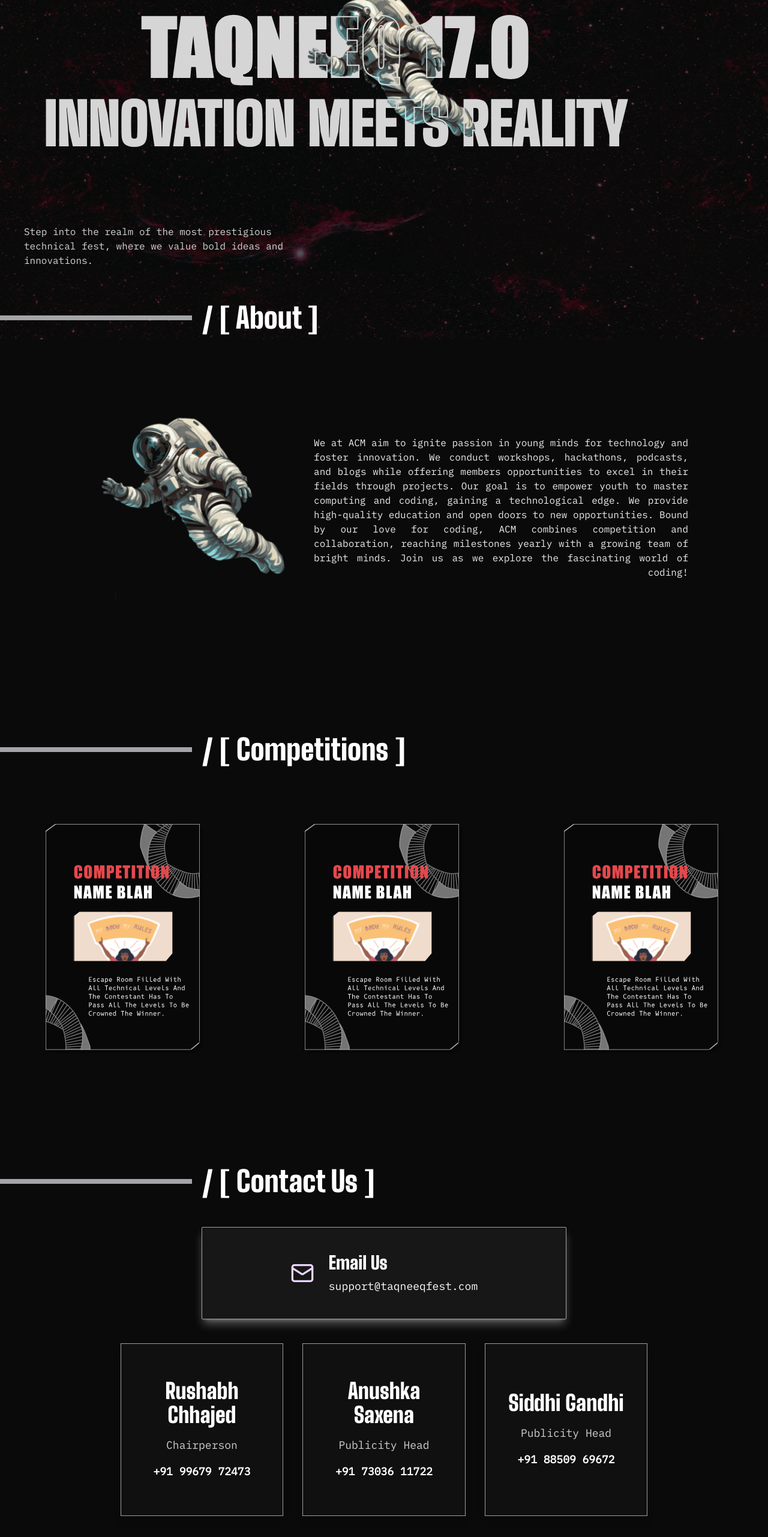
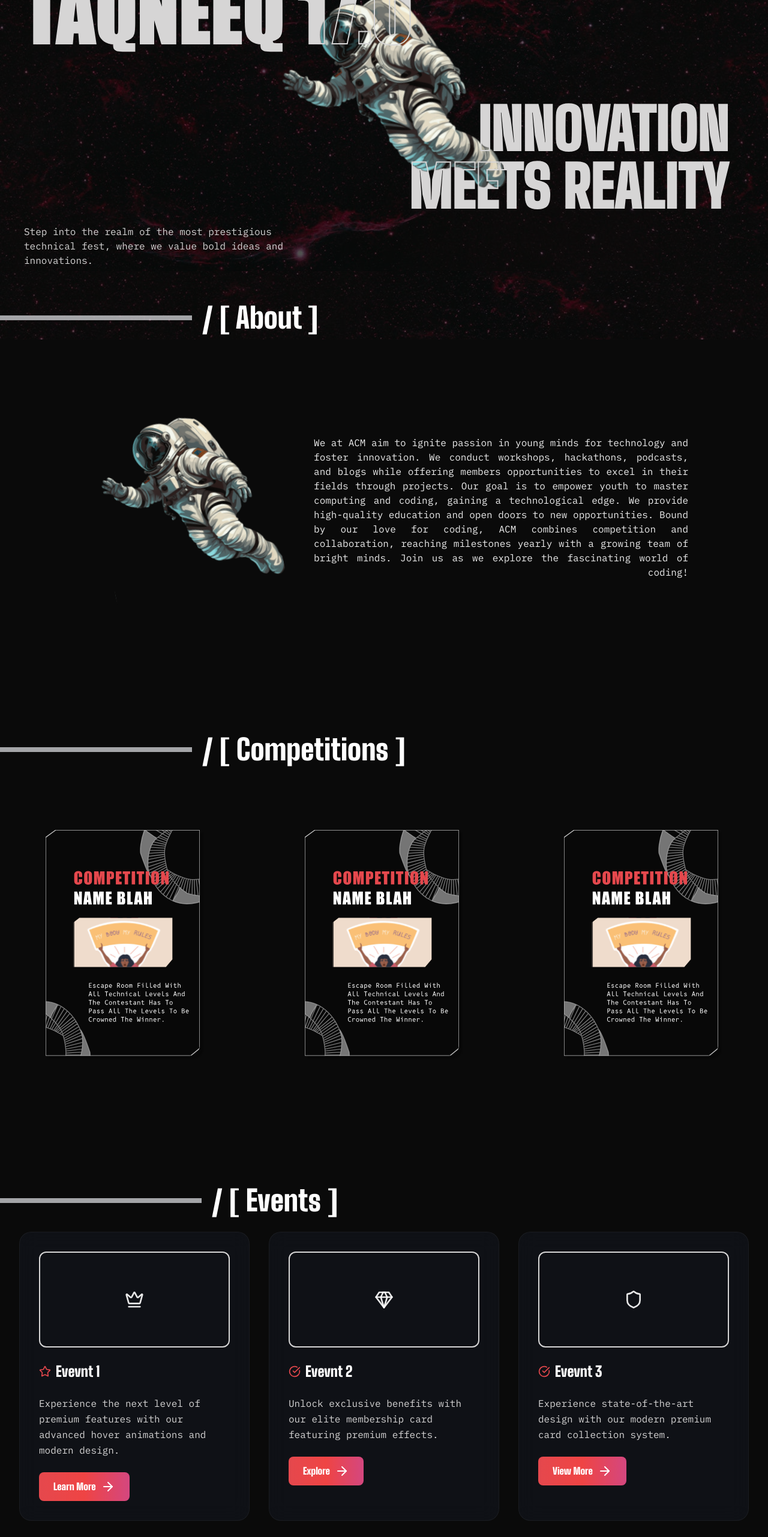
Before and after one commit to taqneeq/Taqneeq-17.0, a Next.js app: page / in a window 1280 px wide. Shown: the part 234-2797 px from the top of the page at 60% size. Built offline with nearby package versions, Linux system fonts and the light colour scheme.

Commit message:
added events, made everything responsive

```diff
--- a/app/page.js
+++ b/app/page.js
@@ -2,6 +2,7 @@ import Image from "next/image";
 import Hero from "@/app/screens/hero";
 import About from "@/app/screens/about";
 import Competitions from "@/app/screens/competitions";
+import Events from "@/app/screens/events";
 import Contact from "@/app/screens/contact";
 
 export default function Home() {
@@ -10,6 +11,7 @@ export default function Home() {
       <Hero/>
       <About/>
       <Competitions/>
+      <Events/>
       <Contact/>
     </div>
   );
--- a/app/screens/competitions/index.js
+++ b/app/screens/competitions/index.js
@@ -9,11 +9,11 @@ export default function competition() {
     <section
       className="min-h-[90vh] max-h-[1440px] max-w-7xl flex flex-col justify-center items-center relative md:gap-5 mx-auto"
     >
-        <hr className="w-1/2 border-4 absolute top-10 -left-1/4 text-brandOffWhite opacity-70"></hr>
-        <h1 className="font-BSD text-5xl text-white absolute top-5 left-1/4 ml-4">/ [ Competitions ]</h1>
+        <hr className="w-1/2 border-2 md:border-4 absolute top-10 -left-1/4 text-brandOffWhite opacity-70"></hr>
+        <h1 className="font-BSD text-4xl md:text-5xl text-white absolute top-5 left-1/4 ml-4">/ [ Competitions ]</h1>
         <div
 
-        className="w-full grid grid-cols-1 sm:grid-cols-3  gap-4 justify-items-center"
+        className="w-full mt-24 md:mt-5 grid grid-cols-1 sm:grid-cols-3 gap-4 justify-items-center"
 
       >
         {comp.map((comp, index) => (
--- a/app/screens/contact/index.js
+++ b/app/screens/contact/index.js
@@ -1,4 +1,4 @@
-import React from 'react'
+import React from "react";
 import { Mail } from "lucide-react";
 
 export default function Contact() {
@@ -40,36 +40,30 @@ export default function Contact() {
       className="h-full py-20 w-full flex flex-col justify-center items-center p-8 gap-10 max-w-7xl mx-auto relative"
       id="contact"
     >
-
-          <div
-            className="flex flex-col items-center gap-4"
-          >
-            <hr className="w-1/2 border-4 absolute top-10 -left-1/4 text-brandOffWhite opacity-70"></hr>
-            <h1 className="font-BSD text-5xl text-white absolute top-5 left-1/4 ml-4">/ [ Contact Us ]</h1>
+      <div className="flex flex-col items-center gap-4">
+        <hr className="w-1/2 border-2 md:border-4 absolute top-10 -left-1/4 text-brandOffWhite opacity-70"></hr>
+        <h1 className="font-BSD text-4xl md:text-5xl text-white absolute top-5 left-1/4 ml-4">
+          / [ Contact Us ]
+        </h1>
       </div>
 
       <a
         className="relative w-full h-full sm:w-2/3 lg:w-1/2 md:py-10 bg-[#4d4d4d] backdrop-filter backdrop-blur-sm bg-opacity-20 border border-white/60 flex flex-col md:flex-row md:items-center justify-center gap-6 text-white text-center p-6 shadow-lg hover:bg-brandRed transition-colors duration-300 ease-in-out rounded-sm shadow-brandOffWhite/40 "
-
         href="mailto:support@taqneeqfest.com"
       >
         <Mail className="text-purple-200 w-10 h-10" />
         <div>
-              <p className="text-3xl font-BSD mb-2 text-left">
-                Email Us
-              </p>
+          <p className="text-3xl font-BSD mb-2 text-left">Email Us</p>
           <p className="text-lg hover:underline font-ibm text-left">
             support@taqneeqfest.com
           </p>
         </div>
       </a>
-          <div className="flex flex-row gap-8"
-          >
+      <div className="w-full grid grid-cols-1 sm:grid-cols-2 lg:grid-cols-3 gap-4 justify-items-center">
         {contacts.map((contact, index) => (
           <a
             key={index}
             className={`relative w-full h-72 bg-[#4D4D4D] backdrop-filter backdrop-blur-sm bg-opacity-10 border border-white/60 flex flex-col items-center justify-center gap-4 text-white text-center p-6 shadow-lg ${contact.hover} transition-colors duration-300 ease-in-out`}
-
             href={contact.walink}
           >
             <p className={`text-4xl font-BSD ${contact.colour}`}>
@@ -89,5 +83,4 @@ export default function Contact() {
       </div>
     </section>
   );
-
 }
--- /dev/null
+++ b/app/screens/events/index.js
@@ -0,0 +1,150 @@
+"use client";
+import { useState } from 'react';
+import { Crown, Gem, Shield, Rocket, Diamond, Star, Award, CheckCircle, Bolt, ArrowRight } from 'lucide-react';
+
+const getIconComponent = (name) => {
+  const icons = {
+    crown: Crown,
+    gem: Gem,
+    shield: Shield,
+    rocket: Rocket,
+    diamond: Diamond,
+  };
+  const IconComponent = icons[name];
+  return IconComponent ? <IconComponent size={32} /> : null;
+};
+
+const getTitleIcon = (name) => {
+  const icons = {
+    star: Star,
+    'check-circle': CheckCircle,
+    bolt: Bolt,
+    award: Award,
+    crown: Crown,
+  };
+  const IconComponent = icons[name];
+  return IconComponent ? <IconComponent size={20} /> : null;
+};
+
+const Card = ({ icon, titleIcon, title, description, buttonText }) => {
+  const [mousePosition, setMousePosition] = useState({ x: 0, y: 0 });
+  const [isHovered, setIsHovered] = useState(false);
+
+  const handleMouseMove = (e) => {
+    const rect = e.currentTarget.getBoundingClientRect();
+    const x = e.clientX - rect.left;
+    const y = e.clientY - rect.top;
+    const centerX = rect.width / 2;
+    const centerY = rect.height / 2;
+    const rotateX = (y - centerY) / 20;
+    const rotateY = (centerX - x) / 20;
+
+    setMousePosition({ x, y });
+    e.currentTarget.style.transform = `perspective(1000px) rotateX(${rotateX}deg) rotateY(${rotateY}deg) scale3d(1.05, 1.05, 1.05)`;
+  };
+
+  const handleMouseLeave = (e) => {
+    setIsHovered(false);
+    e.currentTarget.style.transform = '';
+  };
+
+  return (
+    <div
+      className="relative bg-[#12141c]/70 rounded-[20px] overflow-hidden cursor-pointer transition-all duration-500 transform-gpu border border-white/5 backdrop-blur-lg hover:-translate-y-2 hover:scale-105 hover:bg-[#1a1d2a]/80 hover:shadow-lg hover:shadow-[#4a90ff]/10"
+      onMouseMove={handleMouseMove}
+      onMouseEnter={() => setIsHovered(true)}
+      onMouseLeave={handleMouseLeave}
+      style={{ transformStyle: 'preserve-3d' }}
+    >
+      <div className="p-8 flex flex-col gap-6 h-full relative z-10">
+        <div className="h-40 border-2 border-brandOffWhite rounded-xl relative overflow-hidden flex items-center justify-center">
+          <div className={`absolute inset-0 bg-radial-gradient opacity-0 transition-opacity duration-500 mix-blend-overlay ${isHovered ? 'opacity-100' : ''}`} />
+          <div className="text-white/90 transform transition-transform duration-500 hover:scale-110 hover:-translate-y-1">
+            {getIconComponent(icon)}
+          </div>
+        </div>
+
+        <h2 className="text-white text-2xl font-semibold flex items-center gap-2 transition-all duration-300 transform-gpu font-BSD">
+          <span className="text-brandRed transition-all duration-300">
+            {getTitleIcon(titleIcon)}
+          </span>
+          {title}
+        </h2>
+
+        <p className="text-brandOffWhite font-ibm leading-relaxed text-base transition-all duration-300">
+          {description}
+        </p>
+
+        <button className="flex font-BSD items-center gap-2 px-6 py-3 bg-gradient-to-r from-brandRed via-red-500 to-[#d4477f] text-white rounded-lg font-medium transition-all duration-300 hover:-translate-y-0.5 hover:shadow-lg hover:shadow-brandRed/30 hover:tracking-wide w-fit">
+          {buttonText}
+          <ArrowRight className="transition-transform duration-300 group-hover:translate-x-1" />
+        </button>
+      </div>
+    </div>
+  );
+};
+
+const PremiumCardGrid = () => {
+  const cards = [
+    {
+      icon: 'crown',
+      titleIcon: 'star',
+      title: 'Evevnt 1',
+      description: 'Experience the next level of premium features with our advanced hover animations and modern design.',
+      buttonText: 'Learn More'
+    },
+    {
+      icon: 'gem',
+      titleIcon: 'check-circle',
+      title: 'Evevnt 2',
+      description: 'Unlock exclusive benefits with our elite membership card featuring premium effects.',
+      buttonText: 'Explore'
+    },
+    {
+      icon: 'shield',
+      titleIcon: 'check-circle',
+      title: 'Evevnt 3',
+      description: 'Experience state-of-the-art design with our modern premium card collection system.',
+      buttonText: 'View More'
+    },
+    {
+      icon: 'rocket',
+      titleIcon: 'bolt',
+      title: 'Evevnt 4',
+      description: 'Take your experience to new heights with our professional grade premium features.',
+      buttonText: 'Get Started'
+    },
+    {
+      icon: 'diamond',
+      titleIcon: 'award',
+      title: 'Evevnt 4',
+      description: 'Discover the epitome of luxury with our premium card collection and features.',
+      buttonText: 'Details'
+    },
+    {
+      icon: 'crown',
+      titleIcon: 'crown',
+      title: 'Evevnt 5',
+      description: 'Experience unmatched premium features with our elite plus membership tier.',
+      buttonText: 'Subscribe'
+    }
+  ];
+
+  return (
+    <section className="relative min-h-screen flex items-center justify-center p-8">
+      <div className="max-w-7xl mx-auto w-full">
+        <div className="relative mb-24">
+        <hr className="w-1/2 border-2 md:border-4 absolute top-10 -left-1/4 text-brandOffWhite opacity-70"></hr>
+        <h1 className="font-BSD text-4xl md:text-5xl text-white absolute top-5 left-1/4 ml-4">/ [ Events ]</h1>
+        </div>
+        <div className="grid grid-cols-1 md:grid-cols-2 lg:grid-cols-3 gap-8">
+          {cards.map((card, index) => (
+            <Card key={index} {...card} />
+          ))}
+        </div>
+      </div>
+    </section>
+  );
+};
+
+export default PremiumCardGrid;
--- a/app/screens/hero/index.js
+++ b/app/screens/hero/index.js
@@ -3,57 +3,64 @@ import React from "react";
 const index = () => {
   return (
     <section
-      className="min-h-[90vh] max-h-[1440px] max-w-7xl flex flex-col justify-center items-center relative md:gap-5 mx-auto"
+      className="min-h-[90vh] max-h-[1440px] max-w-7xl flex flex-col justify-center items-center relative md:gap-5 mx-auto overflow-hidden"
     >
       {/* Background Text Layer */}
-      <div className="absolute -z-20" id="base-1">
-        <div>
-          <h1 className="text-9xl  font-impact text-center font-retro font-bold md:mt-4 mr-20 md:mr-40 text-brandOffWhite">
+      <div className="absolute -z-20 w-full" id="base-1">
+        <div className="absolute bottom-20 md:bottom-10 left-3 md:left-10">
+          <h1 className="text-7xl md:text-9xl font-impact font-retro font-bold text-brandOffWhite">
             TAQNEEQ 17.0
           </h1>
         </div>
-        <div>
-          <h1 className="text-8xl font-BSD text-center font-retro font-bold md:mt-4 mr-20 md:mr-40 text-brandOffWhite">
-            INNOVATION MEETS REALITY
+        <div className="absolute top-10 right-3 md:right-16 text-right">
+          <h1 className="text-6xl md:text-8xl font-BSD font-retro font-bold text-brandOffWhite">
+            INNOVATION <br></br> MEETS REALITY
           </h1>
         </div>
       </div>
 
+      {/* Astronaut Image */}
       <img
         id="base-2"
         src="/astronaut.svg"
         alt="Astronaut"
-        className="absolute z-10 w-1/4"
+        className="absolute z-10 w-4/5 md:w-1/3"
         style={{
           top: "50%",
           left: "50%",
           transform: "translate(-50%, -50%)",
+          marginTop: "4%",
         }}
       />
 
-      <div id="base-3" className="absolute z-20">
-        <div>
+      {/* Outlined Text Layer */}
+      <div id="base-3" className="absolute z-20 w-full">
+        {/* TAQNEEQ 17.0 - Top Left (Outlined) */}
+        <div className="absolute bottom-20 md:bottom-10 left-3 md:left-10">
           <h1
-            className="text-9xl text-brandOffWhite font-impact text-center font-retro font-bold md:mt-4 mr-20 md:mr-40 text-transparent"
+            className="text-7xl md:text-9xl font-impact font-retro font-bold text-transparent"
             style={{
-              WebkitTextStroke: '2px #D6D5D5'
+              WebkitTextStroke: "2px #D6D5D5",
             }}
           >
             TAQNEEQ 17.0
           </h1>
         </div>
-        <div>
-            <h1
-            className="text-8xl text-transparent font-BSD text-center font-retro font-bold md:mt-4 mr-20 md:mr-40"
+
+        <div className="absolute top-10 right-3 md:right-16 text-right">
+          <h1
+            className="text-6xl md:text-8xl font-BSD font-retro font-bold text-transparent"
             style={{
-                WebkitTextStroke: '2px #D6D5D5'
+              WebkitTextStroke: "2px #D6D5D5",
             }}
-            >
-            INNOVATION MEETS REALITY
-            </h1>
+          >
+            INNOVATION <br></br> MEETS REALITY
+          </h1>
         </div>
       </div>
-      <p className="absolute bottom-10 left-10 text-brandOffWhite font-ibm text-base font-extralight max-w-md z-30">
+
+      {/* Description Text */}
+      <p className="absolute bottom-24 text-center md:text-left md:bottom-10 justify-center w-[80%] md:w-full md:left-10 text-brandOffWhite font-ibm text-base font-extralight max-w-md z-30">
         Step into the realm of the most prestigious technical fest, where we
         value bold ideas and innovations.
       </p>
--- a/package.json
+++ b/package.json
@@ -13,7 +13,8 @@
     "lucide-react": "^0.474.0",
     "next": "15.1.4",
     "react": "^19.0.0",
-    "react-dom": "^19.0.0"
+    "react-dom": "^19.0.0",
+    "react-icons": "^5.4.0"
   },
   "devDependencies": {
     "@eslint/eslintrc": "^3",
```
Also changed, not shown: app/screens/about/index.js (+5 -5 lines), 1 other file (tests, documents, lock files or other folders). Lines whose indentation alone changed are shown as unchanged.
